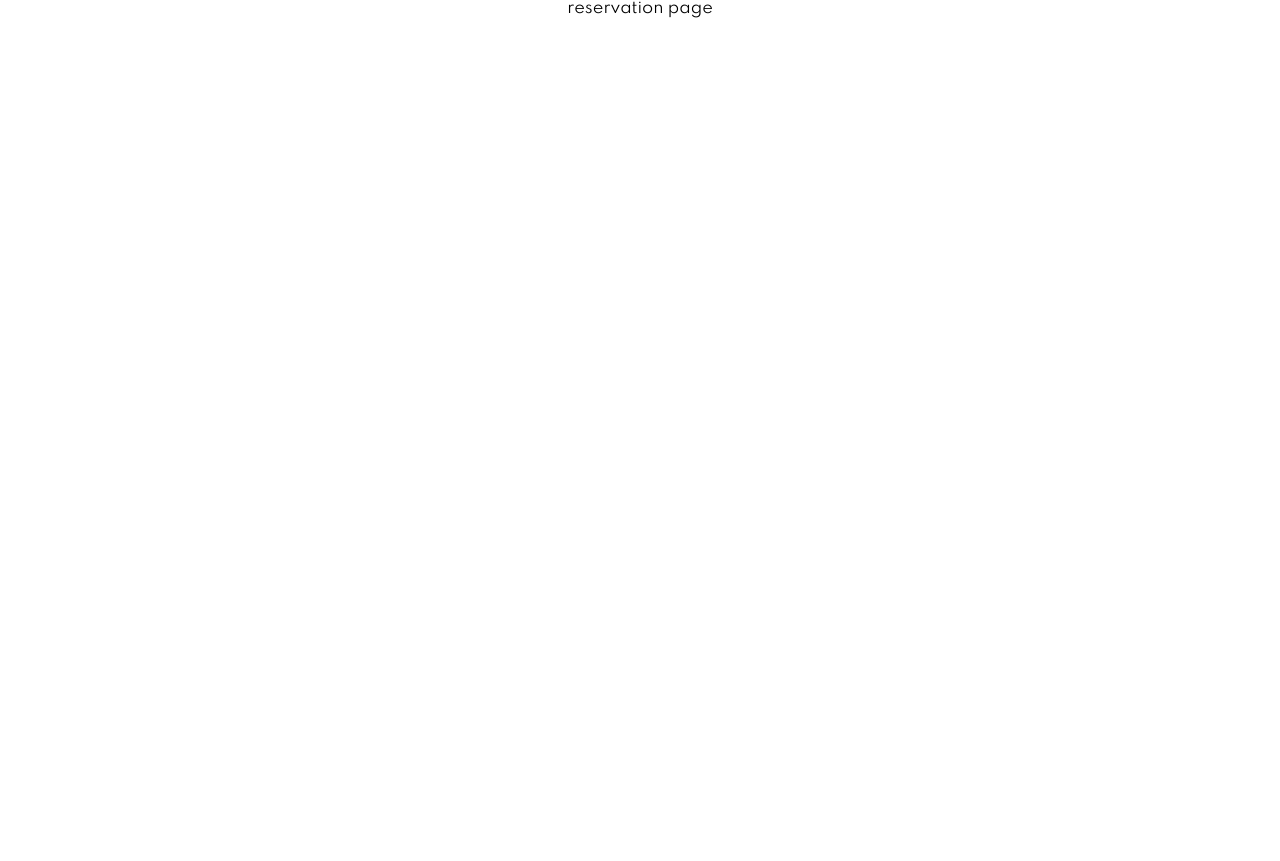
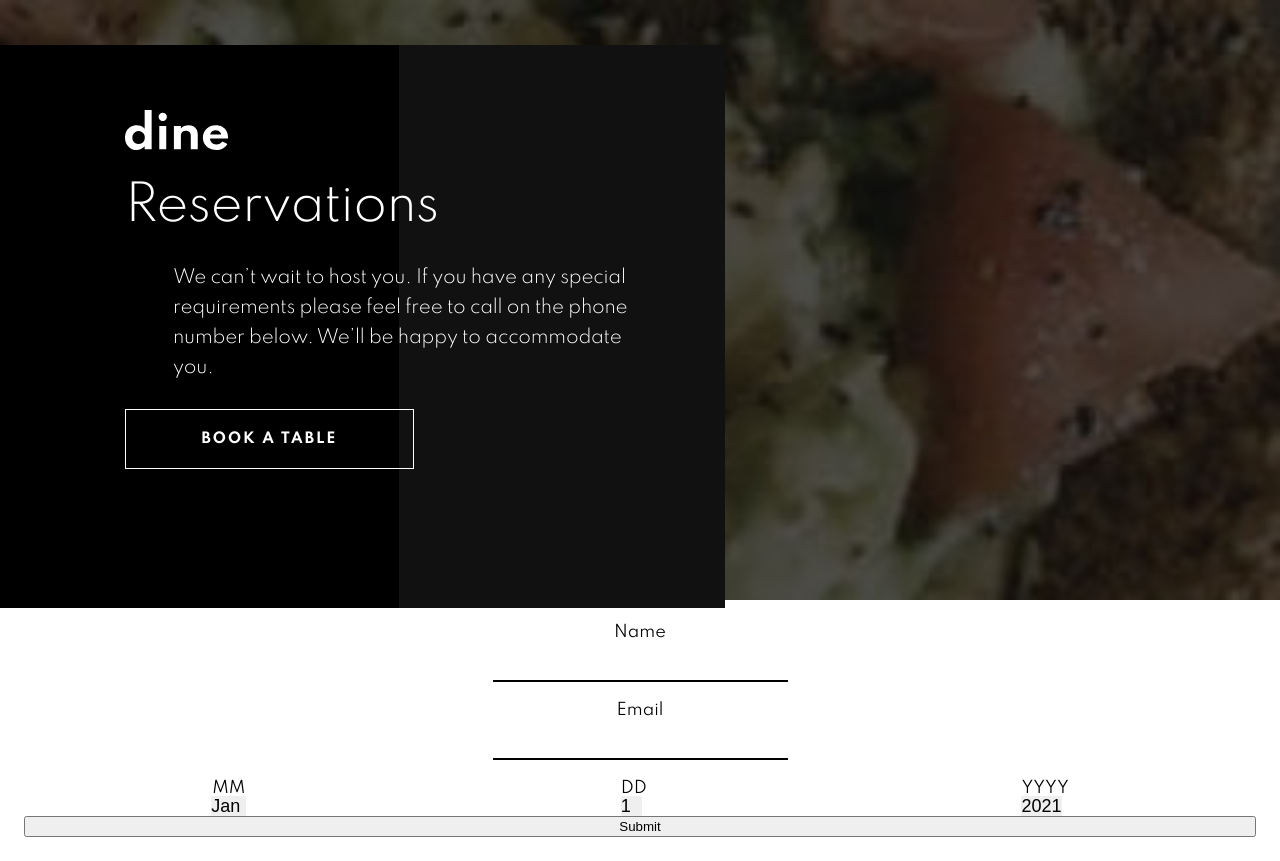
Before and after one commit to ChamuMutezva/dinner-restaurant-website, a React (Create React App) app: page /reservation in a window 1280 px wide. Before the commit the page ends 800 px from the top, so only its background shows below. Built offline with nearby package versions, Linux system fonts and the light colour scheme.

Commit message:
feat: form - date select option

```diff
--- a/package.json
+++ b/package.json
@@ -8,6 +8,7 @@
     "@testing-library/user-event": "^12.8.1",
     "react": "^17.0.1",
     "react-dom": "^17.0.1",
+    "react-hook-form": "^6.15.5",
     "react-router-dom": "^5.2.0",
     "react-scripts": "4.0.3",
     "web-vitals": "^1.1.0"
--- /dev/null
+++ b/src/reservation/bookingHeader/BookingHeader.js
@@ -0,0 +1,13 @@
+import HeaderComponent from '../../shared-components/HeaderComponent'
+
+const BookingHeader = () => {
+    return (
+        <header>
+            <HeaderComponent title="Reservations" secondaryHeader={true}
+                              summary="We can’t wait to host you. If you have any special
+                                        requirements please feel free to call on the phone number below.
+                                         We’ll be happy to accommodate you." />
+        </header>
+    )
+}
+export default BookingHeader
--- /dev/null
+++ b/src/reservation/form/formComponent.js
@@ -0,0 +1,91 @@
+import { useForm } from 'react-hook-form'
+const FormComponent = () => {
+    const { register, handleSubmit, watch, errors } = useForm();
+    const onSubmit = data => console.log(data);
+    return (
+        <form className="form" onSubmit={handleSubmit(onSubmit)}>
+
+            <label className="input__label" htmlFor="firstname">
+                <span className="sr__only">Name</span>
+                <input className="form__inputs" type="name" name="firstname" id="firstname" ref={register({ required: true })} />
+                {errors.firstname && <span>This field is required</span>}
+            </label>
+
+            <label className="input__label" htmlFor="email">
+                <span className="sr__only">Email</span>
+                <input className="form__inputs" type="email" name="email" id="email" ref={register({ required: true })} />
+                {errors.email && <span>This field is required</span>}
+            </label>
+
+            <div className="date__selection">
+
+                <fieldset>
+                    <legend>MM</legend>
+                    <select name="month__zone">
+                        <option value="1">Jan</option>
+                        <option value="2">Feb</option>
+                        <option value="3">Mar</option>
+                        <option value="4">Apr</option>
+                        <option value="5">May</option>
+                        <option value="6">Jun</option>
+                        <option value="7">Jul</option>
+                        <option value="8">Aug</option>
+                        <option value="9">Sep</option>
+                        <option value="10">Oct</option>
+                        <option value="11">Nov</option>
+                        <option value="12">Dec</option>
+                    </select>
+                </fieldset>
+
+                <fieldset>
+                    <legend>DD</legend>
+                    <select name="day__zone">
+                        <option value="1">1</option>
+                        <option value="2">2</option>
+                        <option value="3">3</option>
+                        <option value="4">4</option>
+                        <option value="5">5</option>
+                        <option value="6">6</option>
+                        <option value="7">7</option>
+                        <option value="8">8</option>
+                        <option value="9">9</option>
+                        <option value="10">10</option>
+                        <option value="11">11</option>
+                        <option value="12">12</option>
+                        <option value="13">13</option>
+                        <option value="14">14</option>
+                        <option value="15">15</option>
+                        <option value="16">16</option>
+                        <option value="17">17</option>
+                        <option value="18">18</option>
+                        <option value="19">19</option>
+                        <option value="20">20</option>
+                        <option value="21">21</option>
+                        <option value="22">22</option>
+                        <option value="23">23</option>
+                        <option value="24">24</option>
+                        <option value="25">25</option>
+                        <option value="26">26</option>
+                        <option value="27">27</option>
+                        <option value="28">28</option>
+                        <option value="29">29</option>
+                        <option value="30">30</option>
+                        <option value="31">31</option>
+                    </select>
+                </fieldset>
+
+                <fieldset>
+                    <legend>YYYY</legend>
+                    <select name="year__zone">
+                        <option value="1">2021</option>
+                        <option value="2">2022</option>
+                        <option value="3">2023</option>
+                    </select>
+                </fieldset>
+            </div>
+
+            <input type="submit" />
+        </form>
+    )
+}
+export default FormComponent
--- a/src/reservation/reservation.js
+++ b/src/reservation/reservation.js
@@ -1,7 +1,10 @@
+import BookingHeader from './bookingHeader/BookingHeader'
+import FormComponent from './form/formComponent'
 const Reservation = () => {
     return (
         <div className="reservation">
-            <h1>reservation page</h1>
+           <BookingHeader />
+           <FormComponent />
         </div>
     )
 }
--- a/src/shared-components/HeaderComponent.js
+++ b/src/shared-components/HeaderComponent.js
@@ -1,27 +1,24 @@
 import { Link } from "react-router-dom"
 import Linkbtn from './LinkBtn'
 import logo from '../assets/images/logo.svg'
+
 //import Button from './Button'
 const HeaderComponent = (props) => {
+    const secondaryHeader = props.secondaryHeader ? "secondaryHeader" : ""
     return (
-        <div className="hero">
-
+        <div className={`hero ${secondaryHeader}`}>
             <div className="hero__main">
-
                 <Link to="/">
                     <img className="hero__main__logo" src={logo} alt="welcome to dine" />
                 </Link>
-
                 <h1 className="hero__main__title">{props.title}</h1>
                 <p className="hero__main__descr">{props.summary}</p>
                 <div className="hero__main__btncontainer">
                     {/* <Button title="Book a table" Link to="/reservation" />
                     <Link to="/reservation">Book a table</Link> */}
-                    <Linkbtn />
+                    <Linkbtn btn_title="Book a table"/>
                 </div>
-
             </div>
-
         </div>
     )
 }
--- a/src/shared-components/LinkBtn.js
+++ b/src/shared-components/LinkBtn.js
@@ -1,7 +1,7 @@
 import { Link } from "react-router-dom"
-const LinkBtn = () => {
+const LinkBtn = (props) => {
     return (
-        <Link to="/reservation">Book a table</Link>
+        <Link to="/reservation" className="linkbtn">{props.btn_title}</Link>
     )
 }
 export default LinkBtn
--- /dev/null
+++ b/src/styles/_buttonLinks.scss
@@ -0,0 +1,26 @@
+.call__to__action--btn, .linkbtn {
+    font-size: calculateRem(14);
+    width: calculateRem(245);
+    line-height: 16px;
+    font-weight: 700;
+    letter-spacing: 2px;
+    padding: 21px;
+    background-color: inherit;
+    color: $white-tx;
+    border: 1px solid $white-tx;
+    text-transform: uppercase;
+    display: block;
+    margin: auto;
+
+    @include mQ(1280px) {
+        margin: 0;
+    }
+}
+
+.linkbtn {
+    text-decoration: none;
+    &:hover {
+        background-color: $white-bg;
+        color: $dark-tx;
+    }
+}
--- a/src/styles/_variables.scss
+++ b/src/styles/_variables.scss
@@ -1,4 +1,5 @@
 $white-tx: #ffffff;
+$white-bg: #ffffff;
 $dark-tx: #111111;
 $dark-bg: #111111;
 $very-dark-bg: #000000;
--- a/src/styles/style.css
+++ b/src/styles/style.css
@@ -127,26 +127,6 @@ table {
   }
 }
 
-.call__to__action--btn {
-  font-size: 0.875rem;
-  width: 15.3125rem;
-  line-height: 16px;
-  font-weight: 400;
-  letter-spacing: 2px;
-  padding: 21px;
-  background-color: inherit;
-  color: #ffffff;
-  border: 1px solid #ffffff;
-  text-transform: uppercase;
-}
-
-@media screen and (min-width: 1280px) {
-  .call__to__action--btn {
-    display: block;
-    margin: 0;
-  }
-}
-
 .hero__main__title {
   font-size: 2rem;
   font-weight: 300;
@@ -202,6 +182,36 @@ table {
     text-align: left;
     margin: 24px 0 45px;
   }
+}
+
+.call__to__action--btn, .linkbtn {
+  font-size: 0.875rem;
+  width: 15.3125rem;
+  line-height: 16px;
+  font-weight: 700;
+  letter-spacing: 2px;
+  padding: 21px;
+  background-color: inherit;
+  color: #ffffff;
+  border: 1px solid #ffffff;
+  text-transform: uppercase;
+  display: block;
+  margin: auto;
+}
+
+@media screen and (min-width: 1280px) {
+  .call__to__action--btn, .linkbtn {
+    margin: 0;
+  }
+}
+
+.linkbtn {
+  text-decoration: none;
+}
+
+.linkbtn:hover {
+  background-color: #ffffff;
+  color: #111111;
 }
 
 @media screen and (min-width: 1080px) {
@@ -1019,4 +1029,79 @@ body {
   text-align: center;
   /* overflow-x: hidden; */
 }
+
+.secondaryHeader {
+  background-image: url("../assets/images/booking/hero-bg-mobile.jpg");
+  min-height: 600px;
+}
+
+.secondaryHeader .hero__main {
+  background-color: transparent;
+  top: 45px;
+}
+
+.secondaryHeader .hero__main__title {
+  margin-top: 25px;
+}
+
+.secondaryHeader .hero__main__descr {
+  margin: 17px auto 26px;
+}
+
+.form {
+  display: -webkit-box;
+  display: -ms-flexbox;
+  display: flex;
+  -webkit-box-orient: vertical;
+  -webkit-box-direction: normal;
+      -ms-flex-direction: column;
+          flex-direction: column;
+  padding: 24px;
+}
+
+.form .input__label {
+  display: -webkit-box;
+  display: -ms-flexbox;
+  display: flex;
+  -webkit-box-orient: vertical;
+  -webkit-box-direction: normal;
+      -ms-flex-direction: column;
+          flex-direction: column;
+  margin-bottom: 15px;
+}
+
+.form .form__inputs {
+  width: 80%;
+  max-width: 275px;
+  margin: 5px auto;
+  padding: 10px;
+  border: none;
+  border-bottom: 2px solid black;
+}
+
+fieldset {
+  display: -webkit-box;
+  display: -ms-flexbox;
+  display: flex;
+  -webkit-box-orient: horizontal;
+  -webkit-box-direction: normal;
+      -ms-flex-direction: row;
+          flex-direction: row;
+  /* border: none; */
+}
+
+select {
+  border: none;
+  font-size: 1.125rem;
+  -webkit-appearance: none;
+  -moz-appearance: none;
+}
+
+.date__selection {
+  display: -webkit-box;
+  display: -ms-flexbox;
+  display: flex;
+  -ms-flex-pack: distribute;
+      justify-content: space-around;
+}
 /*# sourceMappingURL=style.css.map */
--- a/src/styles/style.scss
+++ b/src/styles/style.scss
@@ -3,7 +3,7 @@
 @import 'variables';
 @import 'mixins';
 @import 'header';
-//@import 'main';
+@import 'buttonLinks';
 @import 'card';
 @import 'menu';
 @import 'cta';
@@ -20,3 +20,58 @@ body {
     text-align: center;
     /* overflow-x: hidden; */
 }
+
+.secondaryHeader {
+    background-image: url("../assets/images/booking/hero-bg-mobile.jpg");
+    min-height: 600px;
+
+    .hero__main {
+        background-color: transparent;
+        top: 45px;
+    }
+
+    .hero__main__title {
+        margin-top: 25px;
+    }
+
+    .hero__main__descr {
+        margin: 17px auto 26px;
+    }
+}
+
+.form {
+    display: flex;
+    flex-direction: column;
+    padding: 24px;
+    .input__label {
+        display: flex;
+        flex-direction: column;
+        margin-bottom: 15px;
+    }
+
+    .form__inputs {
+        width: 80%;
+        max-width: 275px;
+        margin: 5px auto;
+        padding: 10px;
+        border: none;
+        border-bottom: 2px solid black;
+    }
+}
+
+fieldset {
+	display: flex;
+	flex-direction: row;
+	/* border: none; */
+}
+
+select {
+	border: none;
+    font-size: calculateRem(18);
+    -webkit-appearance: none;
+    -moz-appearance: none;
+}
+.date__selection {
+	display: flex;
+	justify-content: space-around;
+}
```
Also changed, not shown: src/styles/_header.scss (+6 -18 lines), 2 other files (tests, documents, lock files or other folders).
